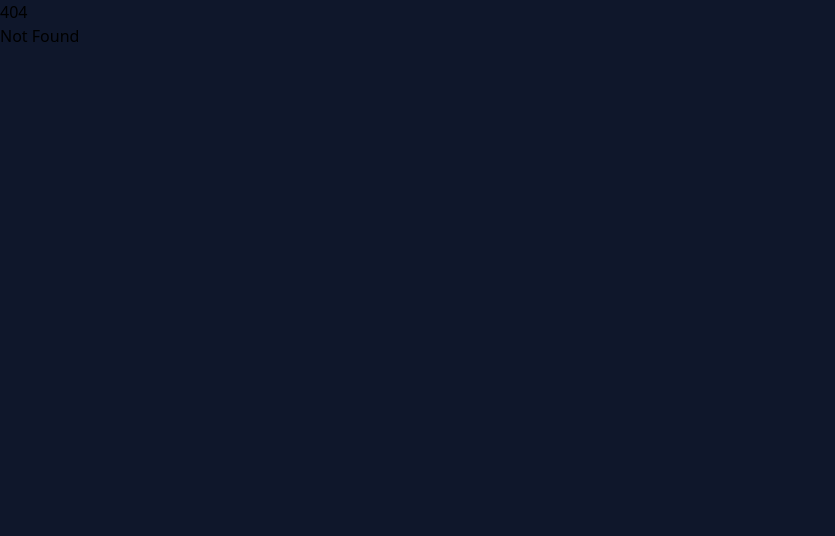
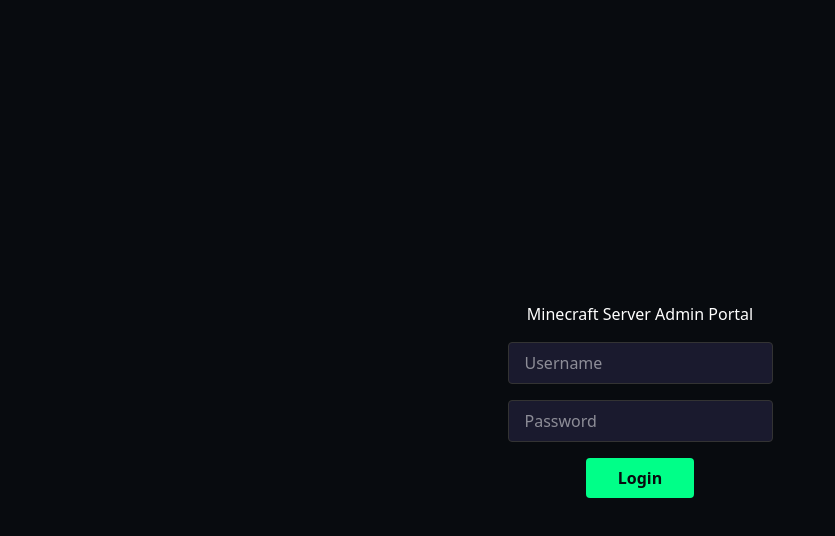
Before and after one commit to charmanita/charmanita.dev, a SvelteKit app: page /minecraft-server/admin in a window 1280 px wide. Before the commit this address had no page. Shown: the top 536 px of the page, without its empty margins (0-835 px from the left). Built offline with nearby package versions, Linux system fonts and the light colour scheme.

Commit message:
adding server admin portal

```diff
--- a/package.json
+++ b/package.json
@@ -20,6 +20,7 @@
 		"@sveltejs/adapter-cloudflare": "^7.2.8",
 		"@sveltejs/kit": "^2.49.1",
 		"@sveltejs/vite-plugin-svelte": "^6.2.1",
+		"@types/js-cookie": "^3.0.6",
 		"@types/node": "^22",
 		"eslint": "^9.39.1",
 		"eslint-config-prettier": "^10.1.8",
@@ -36,6 +37,7 @@
 	},
 	"dependencies": {
 		"@tailwindcss/vite": "^4.1.18",
+		"js-cookie": "^3.0.5",
 		"tailwindcss": "^4.1.18"
 	}
 }
--- /dev/null
+++ b/src/lib/api.ts
@@ -0,0 +1,19 @@
+import Cookies from 'js-cookie';
+
+export const API = 'https://mcapi.charmanita.dev';
+
+export function getToken() {
+    return Cookies.get('token');
+}
+
+export async function apiFetch(path: string, options: RequestInit = {}) {
+    const token = getToken();
+    return fetch(`${API}${path}`, {
+        ...options,
+        headers: {
+            'Content-Type': 'application/json',
+            'Authorization': `Bearer ${token}`,
+            ...options.headers,
+        }
+    });
+}
--- a/src/routes/+page.svelte
+++ b/src/routes/+page.svelte
@@ -19,6 +19,7 @@
 	<div class="center">
 		<p class="name">charmanita.dev</p>
 		<a href="/about" class="about-link">about</a>
+		<a href="/minecraft-server" class="minecraft-server-link">minecraft server</a>
 		<div class="icons">
 			<!-- GitHub -->
 			<a href="https://github.com/charmanita" target="_blank" rel="noopener" aria-label="GitHub">
@@ -132,6 +133,20 @@
 	.about-link:hover {
 		color: #fff;
 	}
+	.minecraft-server-link {
+		font-family: 'IBM Plex Mono', monospace;
+		font-size: 0.75rem;
+		color: #444;
+		text-decoration: none;
+		letter-spacing: 0.1em;
+		opacity: 0;
+		animation: fadeIn 0.8s ease forwards 0.55s;
+		transition: color 0.2s ease;
+	}
+
+	.minecraft-server-link:hover {
+		color: #fff;
+	}
 
 	.bg-gif {
 		position: fixed;
--- /dev/null
+++ b/src/routes/minecraft-server/admin/+page.svelte
@@ -0,0 +1,65 @@
+<script lang="ts">
+	import { goto } from '$app/navigation';
+	import Cookies from 'js-cookie';
+	import { API } from '$lib/api';
+
+	let username = '';
+	let password = '';
+	let error = '';
+
+	async function login() {
+		const res = await fetch(`${API}/auth/login`, {
+			method: 'POST',
+			headers: { 'Content-Type': 'application/json' },
+			body: JSON.stringify({ username, password })
+		});
+
+		if (res.ok) {
+			const data = await res.json();
+			Cookies.set('token', data.token, { expires: 7 });
+			goto('/minecraft-server/admin/dashboard');
+		} else {
+			error = 'Invalid credentials';
+		}
+	}
+</script>
+
+<main>
+	<h1>Minecraft Server Admin Portal</h1>
+	<input bind:value={username} placeholder="Username" />
+	<input bind:value={password} type="password" placeholder="Password" />
+	<button on:click={login}>Login</button>
+	{#if error}<p class="error">{error}</p>{/if}
+</main>
+
+<style>
+	main {
+		display: flex;
+		flex-direction: column;
+		align-items: center;
+		justify-content: center;
+		height: 100vh;
+		gap: 1rem;
+		background: #080b0f;
+		color: white;
+	}
+	input {
+		padding: 0.5rem 1rem;
+		background: #1a1a2e;
+		border: 1px solid #333;
+		color: white;
+		border-radius: 4px;
+	}
+	button {
+		padding: 0.5rem 2rem;
+		background: #00ff88;
+		color: #080b0f;
+		border: none;
+		border-radius: 4px;
+		cursor: pointer;
+		font-weight: bold;
+	}
+	.error {
+		color: red;
+	}
+</style>
--- /dev/null
+++ b/src/routes/minecraft-server/admin/dashboard/+page.svelte
@@ -0,0 +1,170 @@
+<script lang="ts">
+	import { onMount } from 'svelte';
+	import { apiFetch } from '$lib/api';
+	import { goto } from '$app/navigation';
+	import Cookies from 'js-cookie';
+
+	let status = '';
+	let players = '';
+	let logs = '';
+	let command = '';
+	let commandResult = '';
+	let whitelistPlayer = '';
+	let whitelistResult = '';
+
+	onMount(async () => {
+		if (!Cookies.get('token')) goto('/minecraft-server/admin');
+		await refreshStatus();
+	});
+
+	async function refreshStatus() {
+		try {
+			const [s, p, l] = await Promise.all([
+				apiFetch('/server/status').then((r) => r.json()),
+				apiFetch('/server/players').then((r) => r.json()),
+				apiFetch('/server/logs').then((r) => r.json())
+			]);
+			status = s.status;
+			players = p.result;
+			logs = l.logs;
+		} catch (e) {
+			status = 'error';
+		}
+	}
+
+	async function startServer() {
+		await apiFetch('/server/start', { method: 'POST' });
+		await refreshStatus();
+	}
+
+	async function stopServer() {
+		await apiFetch('/server/stop', { method: 'POST' });
+		await refreshStatus();
+	}
+
+	async function runCommand() {
+		const res = await apiFetch('/server/command', {
+			method: 'POST',
+			body: JSON.stringify({ command })
+		});
+		const data = await res.json();
+		commandResult = data.result;
+		command = '';
+	}
+
+	async function addWhitelist() {
+		const res = await apiFetch('/whitelist/add', {
+			method: 'POST',
+			body: JSON.stringify({ username: whitelistPlayer })
+		});
+		const data = await res.json();
+		whitelistResult = data.result;
+	}
+
+	async function removeWhitelist() {
+		const res = await apiFetch('/whitelist/remove', {
+			method: 'POST',
+			body: JSON.stringify({ username: whitelistPlayer })
+		});
+		const data = await res.json();
+		whitelistResult = data.result;
+	}
+
+	function logout() {
+		Cookies.remove('token');
+		goto('/minecraft-server/admin');
+	}
+</script>
+
+<main>
+	<header>
+		<h1>Minecraft Server Admin Portal</h1>
+		<button on:click={logout}>Logout</button>
+	</header>
+
+	<section>
+		<h2>Server Status: <span class={status === 'active' ? 'green' : 'red'}>{status}</span></h2>
+		<button on:click={startServer}>Start</button>
+		<button on:click={stopServer}>Stop</button>
+		<button on:click={refreshStatus}>Refresh</button>
+	</section>
+
+	<section>
+		<h2>Players</h2>
+		<p>{players}</p>
+	</section>
+
+	<section>
+		<h2>Console</h2>
+		<input bind:value={command} placeholder="Enter command..." />
+		<button on:click={runCommand}>Run</button>
+		{#if commandResult}<p class="result">{commandResult}</p>{/if}
+	</section>
+
+	<section>
+		<h2>Whitelist</h2>
+		<input bind:value={whitelistPlayer} placeholder="Username..." />
+		<button on:click={addWhitelist}>Add</button>
+		<button on:click={removeWhitelist}>Remove</button>
+		{#if whitelistResult}<p class="result">{whitelistResult}</p>{/if}
+	</section>
+
+	<section>
+		<h2>Logs</h2>
+		<pre>{logs}</pre>
+	</section>
+</main>
+
+<style>
+	main {
+		max-width: 900px;
+		margin: 0 auto;
+		padding: 2rem;
+		background: #080b0f;
+		color: white;
+		min-height: 100vh;
+	}
+	header {
+		display: flex;
+		justify-content: space-between;
+		align-items: center;
+	}
+	section {
+		margin: 2rem 0;
+		padding: 1rem;
+		background: #1a1a2e;
+		border-radius: 8px;
+	}
+	input {
+		padding: 0.5rem 1rem;
+		background: #0d0d1a;
+		border: 1px solid #333;
+		color: white;
+		border-radius: 4px;
+		margin-right: 0.5rem;
+	}
+	button {
+		padding: 0.5rem 1rem;
+		background: #00ff88;
+		color: #080b0f;
+		border: none;
+		border-radius: 4px;
+		cursor: pointer;
+		font-weight: bold;
+		margin-right: 0.5rem;
+	}
+	.green {
+		color: #00ff88;
+	}
+	.red {
+		color: red;
+	}
+	pre {
+		overflow-x: auto;
+		font-size: 0.75rem;
+		white-space: pre-wrap;
+	}
+	.result {
+		color: #00ff88;
+	}
+</style>
```
Also changed, not shown: 1 other file (tests, documents, lock files or other folders).
